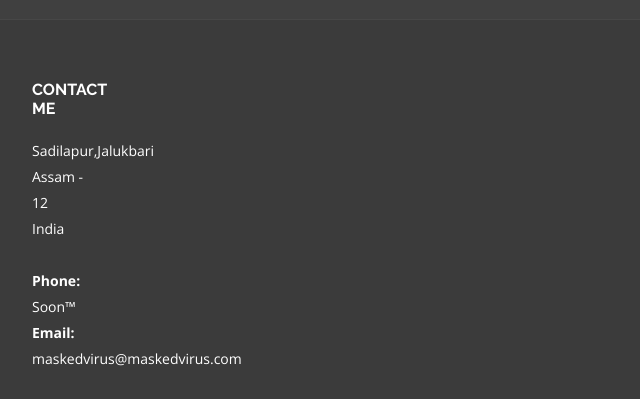
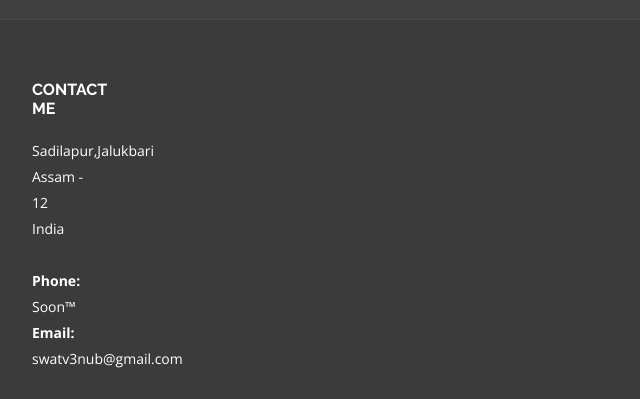
Before and after one commit to swatv3nub/swatv3nub.github.io, a plain HTML site: page index.html in a window 1280 px wide. Shown: the part 2480-2879 px from the top of the page, 50-690 px from the left. Drawn offline with nearby package versions, Linux system fonts and the light colour scheme.

Commit message:
new mail

```diff
--- a/index.html
+++ b/index.html
@@ -37,7 +37,7 @@
   <section id="topbar" class="d-flex align-items-center">
     <div class="container d-flex justify-content-center justify-content-md-between">
       <div class="contact-info d-flex align-items-center">
-        <i class="bi bi-envelope d-flex align-items-center"><a href="mailto:maskedvirus@maskedvirus.com">maskedvirus@maskedvirus.com</a></i>
+        <i class="bi bi-envelope d-flex align-items-center"><a href="mailto:swatv3nub@gmail.com">swatv3nub@gmail.com</a></i>
       </div>
       <div class="social-links d-none d-md-flex align-items-center">
         <a href="#" class="twitter"><i class="bi bi-twitter"></i></a>
@@ -300,7 +300,7 @@
               Assam - 12<br>
               India <br><br>
               <strong>Phone:</strong> Soon™<br>
-              <strong>Email:</strong> maskedvirus@maskedvirus.com<br>
+              <strong>Email:</strong> swatv3nub@gmail.com<br>
             </p>
 
           </div>
```
